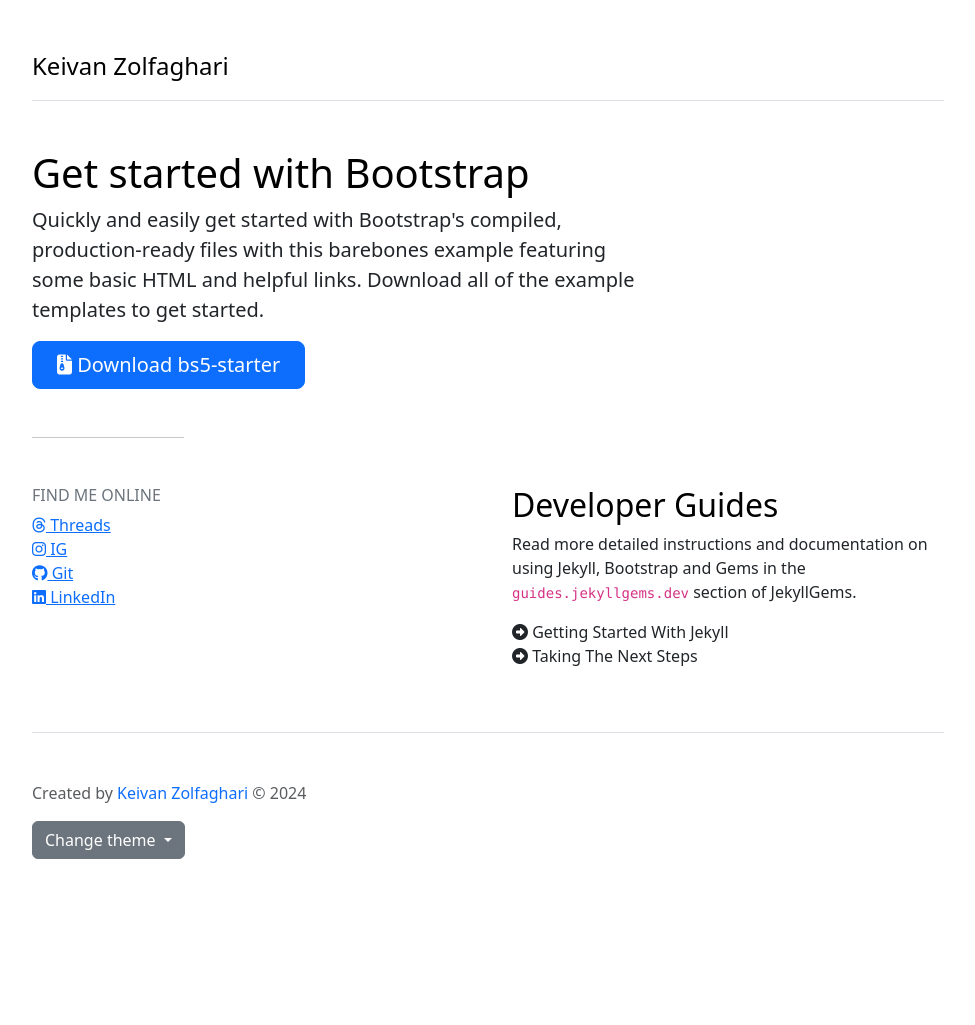
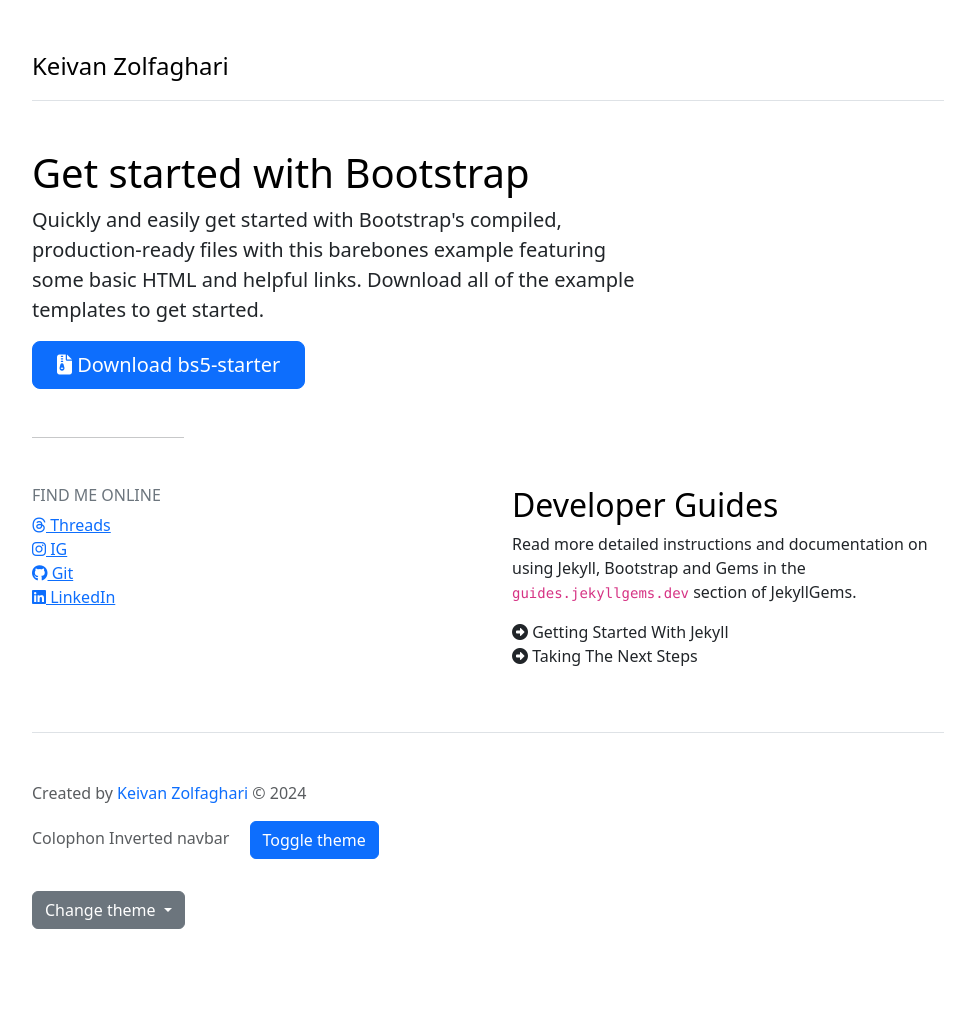
Before and after one commit to keivanz/keivanz.github.io, a Jekyll site: the page built from index.md, in a window 1280 px wide. Shown: the whole page, without its empty margins (152-1127 px from the left). Built offline with Jekyll 4.4.1, drawn with Linux system fonts in a browser that asks for light colours; nearby versions of some CDN libraries; before the commit the page ends 955 px from its top, so only the background shows below that.

Commit message:
editing dark mode

```diff
--- a/_includes/footer.html
+++ b/_includes/footer.html
@@ -1,5 +1,11 @@
 <footer class="pt-5 my-5 text-body-secondary border-top">
   Created by <a class="text-decoration-none" href="/">Keivan Zolfaghari</a> &copy; 2024
+  <br>
+  Colophon
+
+  <span class="navbar-brand mb-0 h1">Inverted navbar</span>
+  <a id="themer" href="#" class="btn btn-primary m-3" role="button" data-bs-toggle="button">Toggle theme</a>
+
 
   <div class="dropdown mt-3">
     <button id="bd-theme-text" class="btn btn-secondary dropdown-toggle" type="button" data-bs-toggle="dropdown" aria-label="Toggle theme (auto)" aria-expanded="false">
--- a/assets/js/scripts.js
+++ b/assets/js/scripts.js
@@ -3,6 +3,15 @@
  * Copyright 2011-2024 The Bootstrap Authors
  * Licensed under the Creative Commons Attribution 3.0 Unported License.
  */
+
+window.onload = function() {
+  document.getElementById('themer').addEventListener('click', () => {
+    const current = document.documentElement.getAttribute('data-bs-theme')
+    const inverted = current == 'dark' ? 'light' : 'dark'
+    document.documentElement.setAttribute('data-bs-theme', inverted)
+    document.getElementById('nav').setAttribute('data-bs-theme', current)
+  })
+}
 
 (() => {
     'use strict'
```
